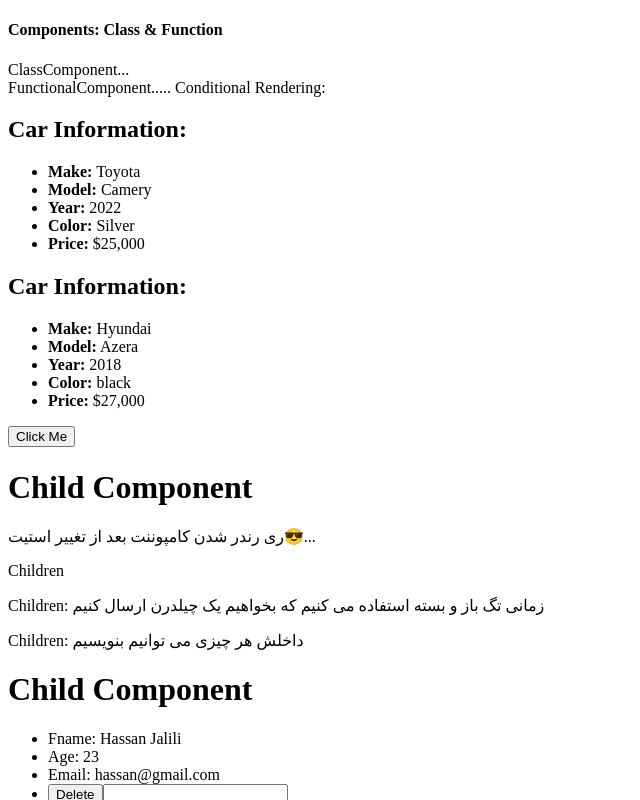
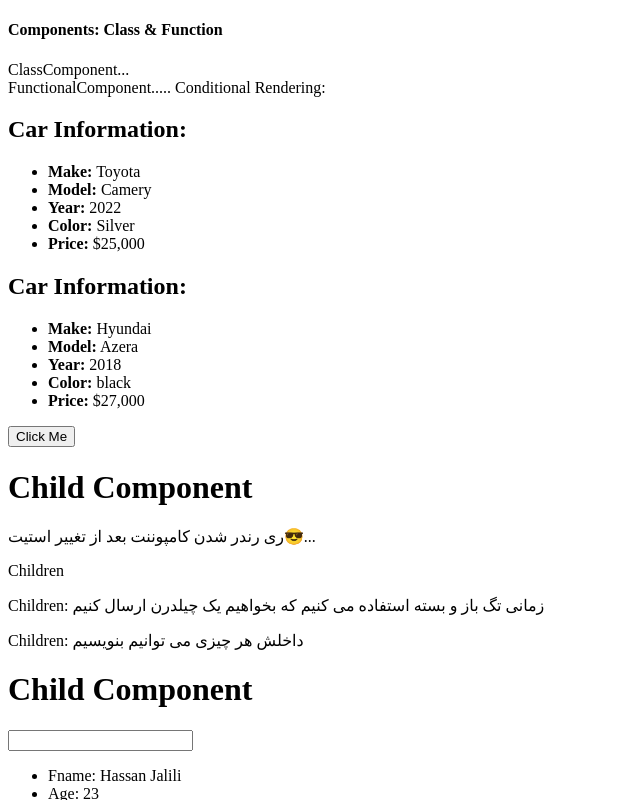
Before and after one commit to Ebrahimim29/React-Project, a React (Vite) app: page / in a window 1280 px wide. Shown: the top 800 px of the page, without its empty margins (0-640 px from the left). Built offline with nearby package versions, Linux system fonts and the light colour scheme.

Commit message:
Functional Update

```diff
--- a/src/App.jsx
+++ b/src/App.jsx
@@ -22,9 +22,22 @@ const App = () =>{
 
   const[users,setUsers] = useState(initialUsers);
 
-  const handleDelete = (fname) => {
-    const newUsers = users.filter((user) => user.fname !== fname);
-    setUsers(newUsers)
+  // const handleDelete = (fname) => {
+  //   const newUsers = users.filter((user) => user.fname !== fname);
+  //   setUsers(newUsers)
+  // }
+
+  //Functional Update
+  const handleDelete = (fname) =>{
+    setUsers((prevUsers) =>{
+      const newUsers = prevUsers.filter((user)=>user.fname !== fname);
+      return newUsers;
+    });
+  }
+
+  const setSearch = (char) =>{
+    const newUsers = initialUsers.filter((user)=>user.fname.toLowerCase().includes(char.toLowerCase()));
+    setUsers(newUsers);
   }
 
   return (
@@ -44,11 +57,13 @@ const App = () =>{
       <ChildComponent/>
 
       <div>
+        <input type="text" onChange={(e)=>setSearch(e.target.value)} />
         {users.map((user) => (
           // <UserInfo key={user.fname} fname={user.fname} age={user.age} email={user.email}/>
 
           //Props Spreading: {...spread operator}
           <UserInfo key={user.fname} {...user} handleDelete={handleDelete}/>
+
         ))}
       </div>
     </Fragment>
```
